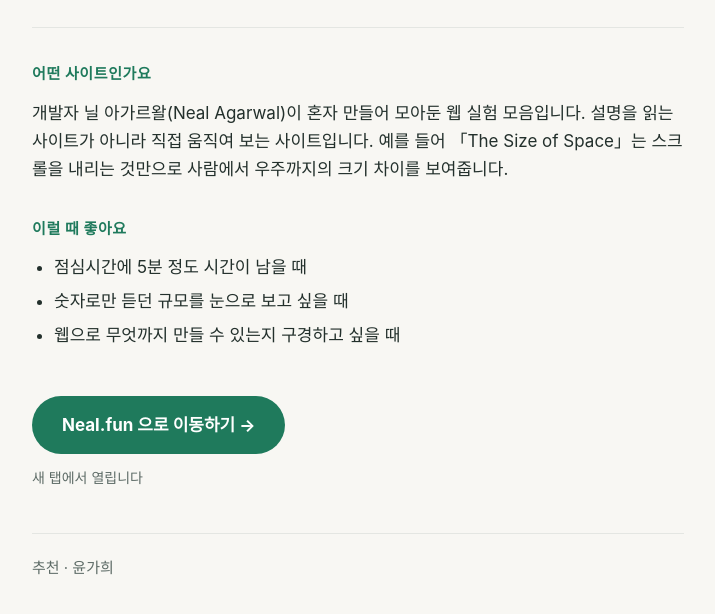
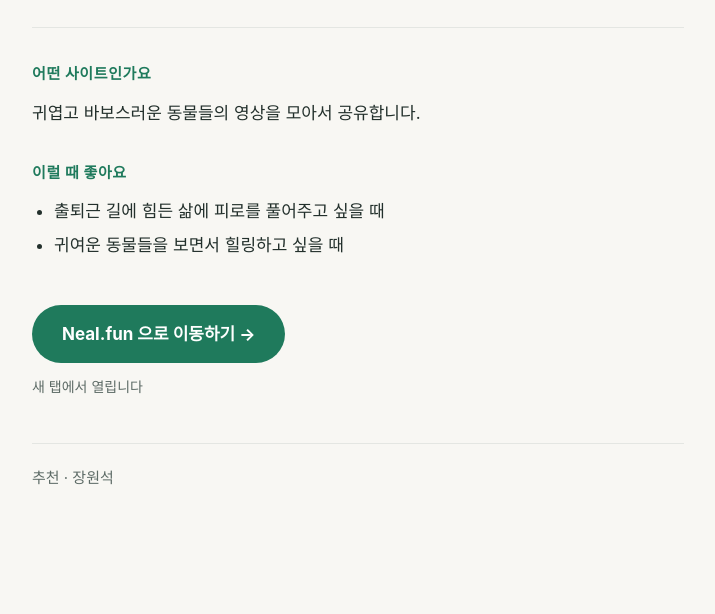
Before and after one commit to SeungEEE/cute-animal, a plain HTML site: page sites/neal-fun.html in a window 1280 px wide. Shown: the part 192-806 px from the top of the page, without its empty margins (282-997 px from the left). Drawn offline with Linux system fonts and the light colour scheme.

Commit message:
넘어지는 동물들 모습

```diff
--- a/sites/neal-fun.html
+++ b/sites/neal-fun.html
@@ -3,7 +3,7 @@
 <head>
   <meta charset="UTF-8">
   <meta name="viewport" content="width=device-width, initial-scale=1.0">
-  <title>Neal.fun — 재밌는 사이트 모음</title>
+  <title>Cute Animals — 귀여운 동물 영상</title>
   <link rel="stylesheet" href="../style.css">
 </head>
 <body>
@@ -27,10 +27,7 @@
     <section class="detail-section">
       <h2>어떤 사이트인가요</h2>
       <p> <!-- 어떤 사이트인지 소개 -->
-        개발자 닐 아가르왈(Neal Agarwal)이 혼자 만들어 모아둔 웹 실험 모음입니다.
-        설명을 읽는 사이트가 아니라 직접 움직여 보는 사이트입니다.
-        예를 들어 「The Size of Space」는 스크롤을 내리는 것만으로
-        사람에서 우주까지의 크기 차이를 보여줍니다.
+        귀엽고 바보스러운 동물들의 영상을 모아서 공유합니다.
       </p>
     </section>
 
@@ -39,22 +36,21 @@
       <h2>이럴 때 좋아요</h2>
       <p> <!-- 이럴 때 좋아요 -->
         <ul>
-          <li>점심시간에 5분 정도 시간이 남을 때</li>
-          <li>숫자로만 듣던 규모를 눈으로 보고 싶을 때</li>
-          <li>웹으로 무엇까지 만들 수 있는지 구경하고 싶을 때</li>
+          <li>출퇴근 길에 힘든 삶에 피로를 풀어주고 싶을 때</li>
+          <li>귀여운 동물들을 보면서 힐링하고 싶을 때</li>
         </ul>
       </p>
     </section>
 
     <!-- ④ 원래 사이트로 이동하는 링크 -->
-    <a class="visit" href="https://neal.fun" target="_blank" rel="noopener">
+    <a class="visit" href="https://www.youtube.com/shorts/_S0xWYMPiYE" target="_blank" rel="noopener">
       Neal.fun 으로 이동하기 →
     </a>
     <p class="visit-note">새 탭에서 열립니다</p>
 
     <!-- ⑤ 추천한 사람 -->
     <footer class="detail-foot">
-      추천 · 윤가희
+      추천 · 장원석
     </footer>
 
   </div>
```
